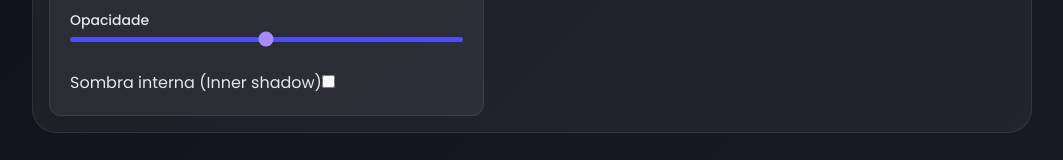
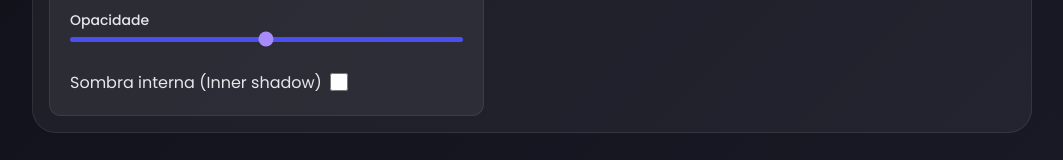
Before and after one commit to JoksLobo/gerador_de_box-Shadow, a Next.js app: page / in a window 1280 px wide. Shown: the part 557-717 px from the top of the page, without its empty margins (108-1171 px from the left). Built offline with nearby package versions, Linux system fonts and the light colour scheme.

Commit message:
estilização inline-group

```diff
--- a/src/app/styles.css
+++ b/src/app/styles.css
@@ -69,5 +69,22 @@ h1 {
         border-radius: 8px;
       }
     }
+
+    .inline-group {
+      display: flex;
+      align-items: center;
+      gap: 8px;
+
+      input[type="checkbox"] {
+        width: 18px;
+        height: 18px;
+        accent-color: #a78bfa;
+        cursor: pointer;
+      }
+
+      label {
+        cursor: pointer;
+      }
+    }
   }
 }
```
